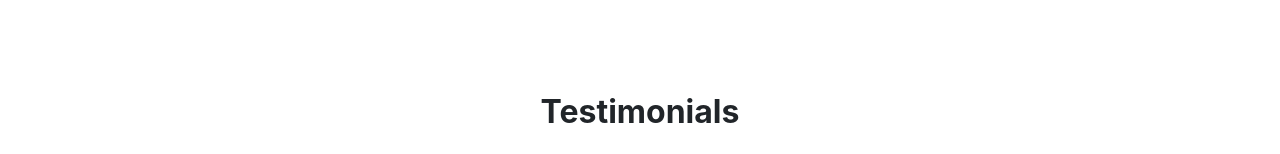
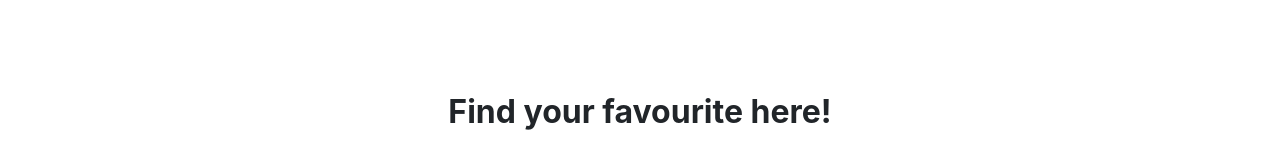
Before and after one commit to chandinisophie/chandini.sophie, a plain HTML site: page index.html in a window 1280 px wide. Shown: the part 2622-2776 px from the top of the page. Drawn offline with nearby package versions, Linux system fonts and the light colour scheme; some packages are replaced by stand-ins of ours; grey boxes are pictures that could not be loaded; a script that the page names is missing.

Commit message:
Update index.html

```diff
--- a/index.html
+++ b/index.html
@@ -461,7 +461,7 @@
     <!-- testimonial start -->
     <section class="py-5">
       <div class="container">
-        <h2 class="text-center font-weight-bold mb-4">Testimonials</h2>
+        <h2 class="text-center font-weight-bold mb-4">Find your favourite here!</h2>
         <!-- Swiper -->
         <div class="swiper-container">
           <div class="swiper-wrapper">
```
